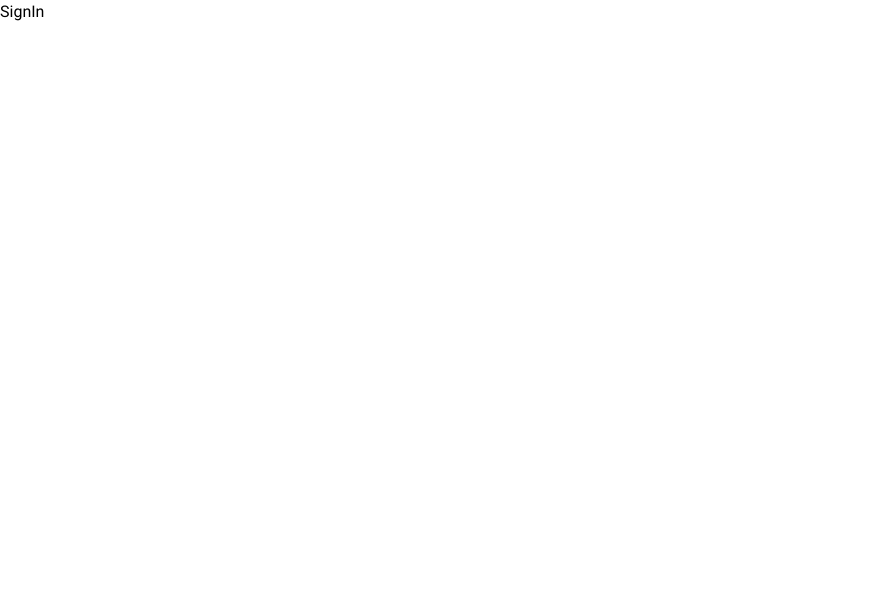
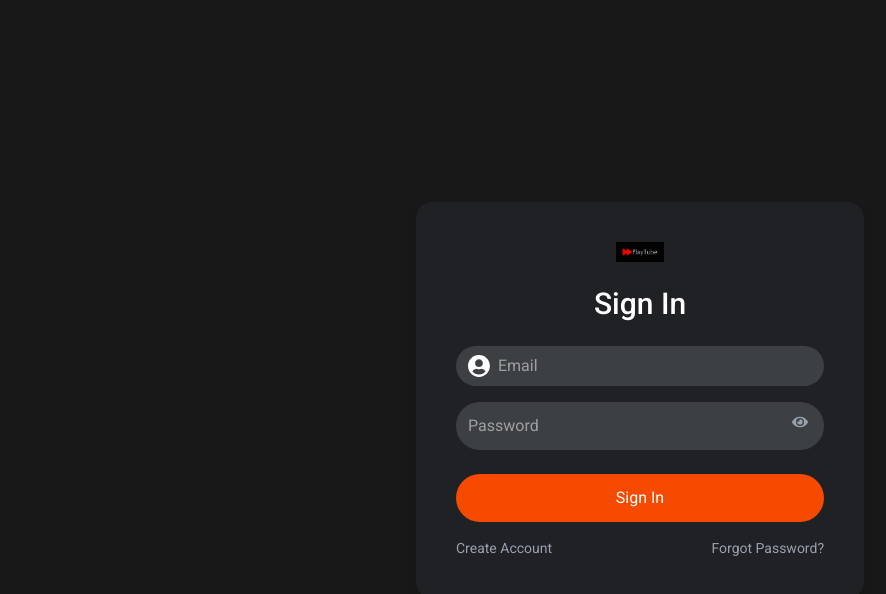
Before and after one commit to Jeet0105/PlayTube, a React (Vite) app in the folder frontend/: page /signin in a window 1280 px wide. Shown: the top 594 px of the page, without its empty margins (0-886 px from the left). Built offline with nearby package versions, Linux system fonts and the light colour scheme.

Commit message:
feat: implement styled sign-in form with validation and loading state

```diff
--- a/frontend/src/pages/SignIn.jsx
+++ b/frontend/src/pages/SignIn.jsx
@@ -1,9 +1,102 @@
-import React from 'react'
+import React, { useState } from "react";
+import { FaUserCircle, FaEye, FaEyeSlash } from "react-icons/fa";
+import { useNavigate } from "react-router-dom";
+import logo from "../../public/logo.png";
+import { toast } from "react-toastify";
+import axios from "axios";
+import { serverUrl } from "../App";
+import { ClipLoader } from "react-spinners";
 
 function SignIn() {
+  const [email, setEmail] = useState("");
+  const [password, setPassword] = useState("");
+  const [showPassword, setShowPassword] = useState(false);
+  const [loading, setLoading] = useState(false);
+
+  const navigate = useNavigate();
+
+  const handleSignIn = async () => {
+    if (!email || !password) {
+      toast.error("Please fill all the fields");
+      return;
+    }
+
+    setLoading(true);
+    // const formData = new FormData();
+    // formData.append("email", email);
+    // formData.append("password", password);
+    try {
+      const res = await axios.post(`${serverUrl}/api/v1/auth/signin`, { email, password }, { withCredentials: true });
+      toast.success(res.data.message);
+      console.log(res.data);
+      navigate("/");
+    } catch (error) {
+      toast.error(error.response?.data?.message || "Sign in failed");
+    } finally {
+      setLoading(false);
+    }
+  };
+
   return (
-    <div>SignIn</div>
-  )
+    <div className="flex justify-center items-center min-h-screen bg-[#181818]">
+      <div className="bg-[#202124] rounded-2xl p-10 w-full max-w-md shadow-lg">
+        {/* Logo */}
+        <div className="flex justify-center mb-6">
+          <img src={logo} alt="Logo" className="w-12" />
+        </div>
+
+        {/* Title */}
+        <h1 className="text-white text-3xl font-medium mb-6 text-center">Sign In</h1>
+
+        {/* Email */}
+        <div className="flex items-center bg-[#3c4043] text-white px-3 py-2 rounded-full mb-4">
+          <FaUserCircle size={24} className="mr-2" />
+          <input
+            type="email"
+            value={email}
+            onChange={(e) => setEmail(e.target.value)}
+            placeholder="Email"
+            className="bg-transparent w-full focus:outline-none text-white"
+          />
+        </div>
+
+        {/* Password */}
+        <div className="relative mb-6">
+          <input
+            type={showPassword ? "text" : "password"}
+            value={password}
+            onChange={(e) => setPassword(e.target.value)}
+            placeholder="Password"
+            className="w-full bg-[#3c4043] text-white px-3 py-3 rounded-full focus:outline-none"
+          />
+          <button
+            type="button"
+            className="absolute right-4 top-3 text-gray-400 hover:text-white"
+            onClick={() => setShowPassword(!showPassword)}
+          >
+            {showPassword ? <FaEyeSlash /> : <FaEye />}
+          </button>
+        </div>
+
+        {/* Sign In Button */}
+        <button
+          onClick={handleSignIn}
+          disabled={loading}
+          className="w-full bg-orange-600 hover:bg-orange-700 text-white py-3 rounded-full transition"
+        >
+          {loading ? <ClipLoader size={20} color="white" /> : "Sign In"}
+        </button>
+
+        {/* Links */}
+        <div className="flex justify-between mt-4 text-gray-400 text-sm">
+          <button onClick={() => navigate("/signup")} className="hover:text-white">
+            Create Account
+          </button>
+          <button className="hover:text-white">Forgot Password?</button>
+        </div>
+      </div>
+    </div>
+  );
 }
 
-export default SignIn
+export default SignIn;
```
